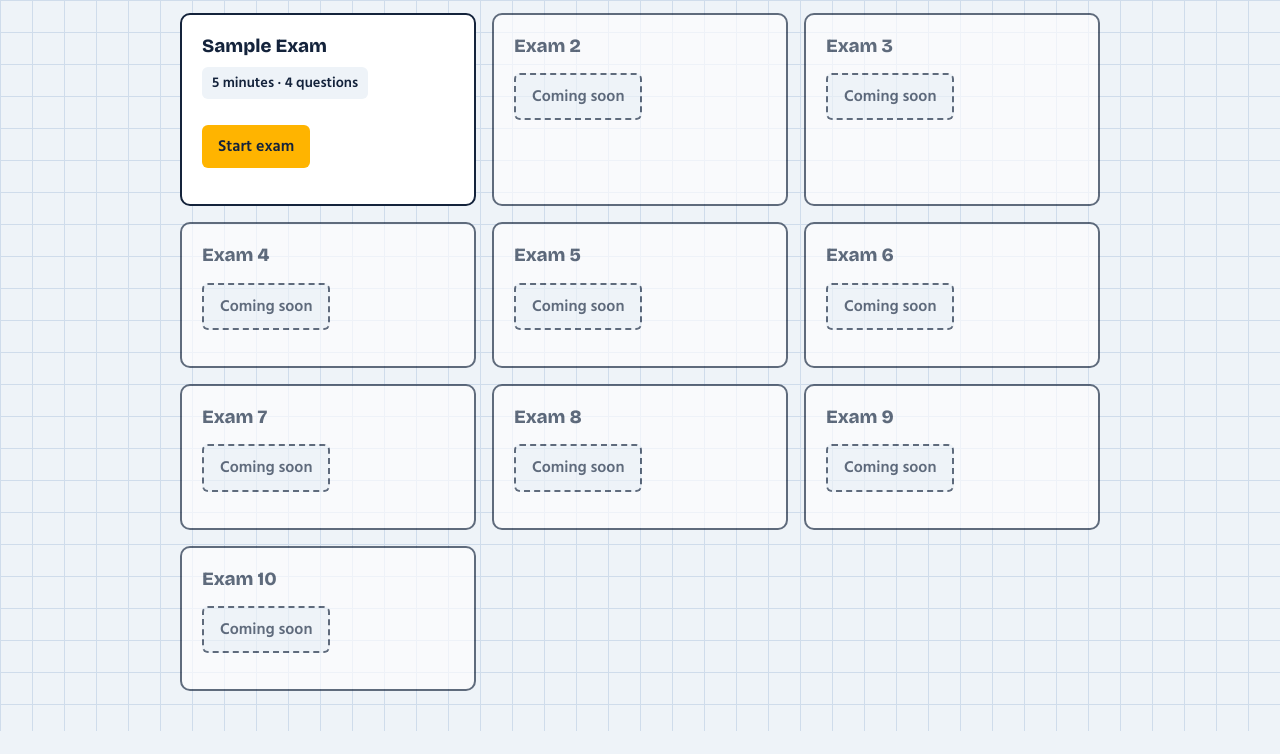
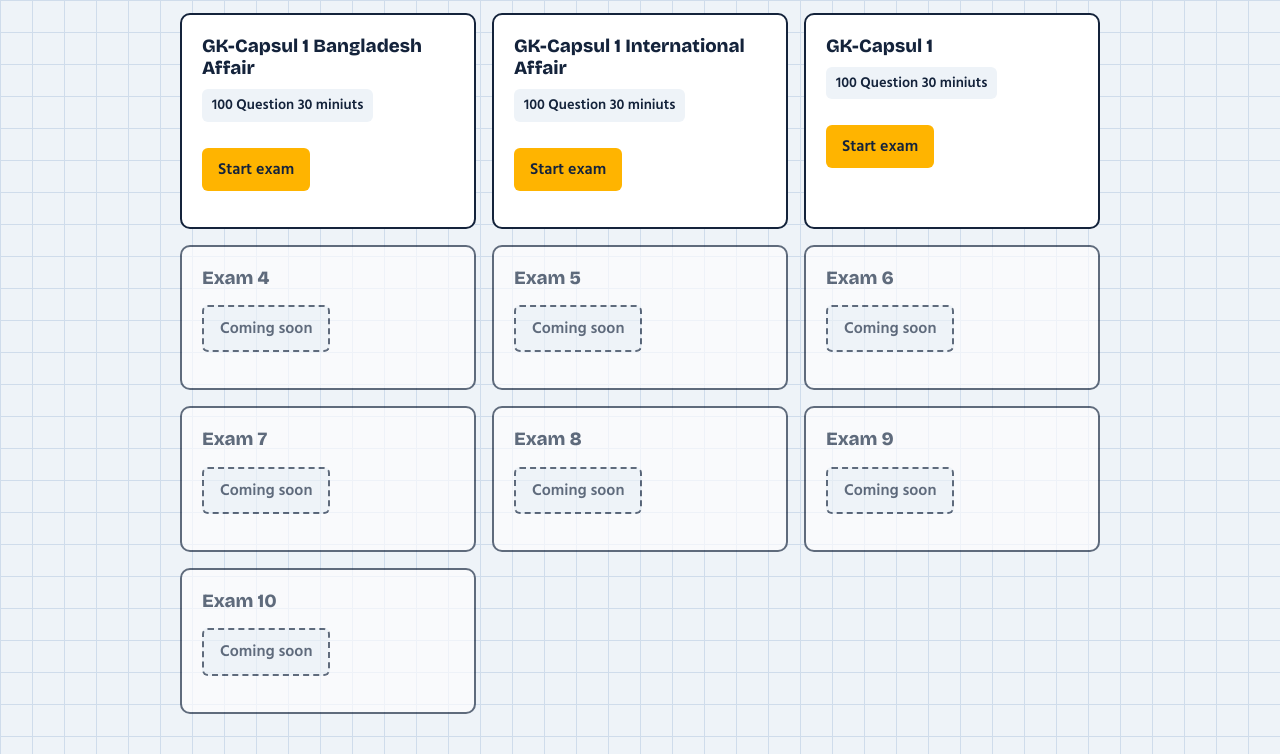
Before and after one commit to mathfreaksbd/mathfreaksbd.github.io, a plain HTML site: page exams.html in a window 1280 px wide. Shown: the part 160-914 px from the top of the page. Before the commit the page ends 891 px from the top, so only its background shows below. Drawn offline with nearby package versions, Linux system fonts and the light colour scheme.

Commit message:
Update exams.html

```diff
--- a/exams.html
+++ b/exams.html
@@ -47,9 +47,9 @@ a{color:var(--teal);font-weight:600}
    An exam with no file and no form shows "Coming soon" automatically.
    To switch one on: change title, add meta and add file:"your-exam.html" (or form:"https://forms.gle/..."). No comma after the last line */
 var EXAMS=[
- {title:"Sample Exam", bt:"নমুনা পরীক্ষা", meta:"5 minutes · 4 questions", bm:"৫ মিনিট · ৪টি প্রশ্ন", file:"exam-sample.html"},
- {title:"Exam 2", bt:"পরীক্ষা ২"},
- {title:"Exam 3", bt:"পরীক্ষা ৩"},
+ {title:"GK-Capsul 1 Bangladesh Affair", bt:"GK-Capsul 1 Bangladesh Affair", meta:"100 Question 30 miniuts", bm:"১০০টি প্রশ্ন ৩০ মিনিট ", file:"exam-sample.html"},
+ {title:"GK-Capsul 1 International Affair", bt:"GK-Capsul 1 International Affair", meta:"100 Question 30 miniuts", bm:"১০০টি প্রশ্ন ৩০ মিনিট ", file:"exam-sample.html"},
+ {title:"GK-Capsul 1", bt:"GK-Capsul 1 ", meta:"100 Question 30 miniuts", bm:"১০০টি প্রশ্ন ৩০ মিনিট ", file:"exam-sample.html"},
  {title:"Exam 4", bt:"পরীক্ষা ৪"},
  {title:"Exam 5", bt:"পরীক্ষা ৫"},
  {title:"Exam 6", bt:"পরীক্ষা ৬"},
```
